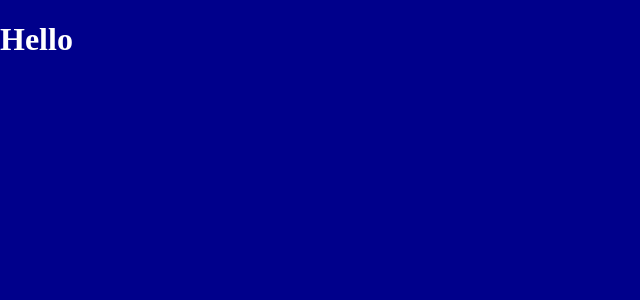
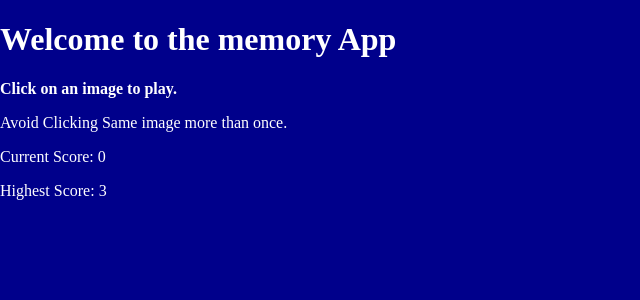
Before and after one commit to Devkass7/React-memory, a React (Vite) app in the folder memoryapp/: page / in a window 1280 px wide. Shown: the top 300 px of the page, without its empty margins (0-640 px from the left). Built offline with nearby package versions, Linux system fonts and the light colour scheme.

Commit message:
feat(app): replace greeting with Header component

```diff
--- a/memoryapp/src/components/App.jsx
+++ b/memoryapp/src/components/App.jsx
@@ -1,7 +1,8 @@
+import Header from "./Header"
 
 export default function App(){
 
     return(
-        <h1>Hello</h1>
+       <Header />
     )
 }
```
